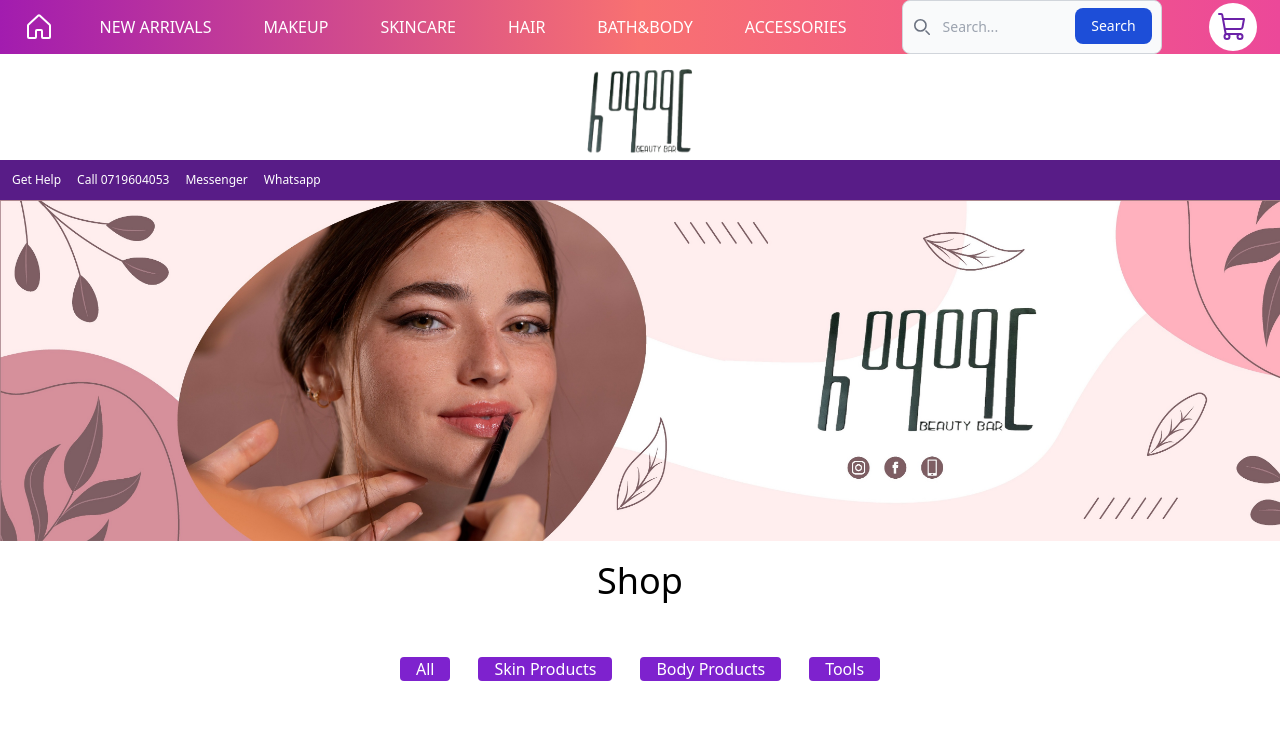
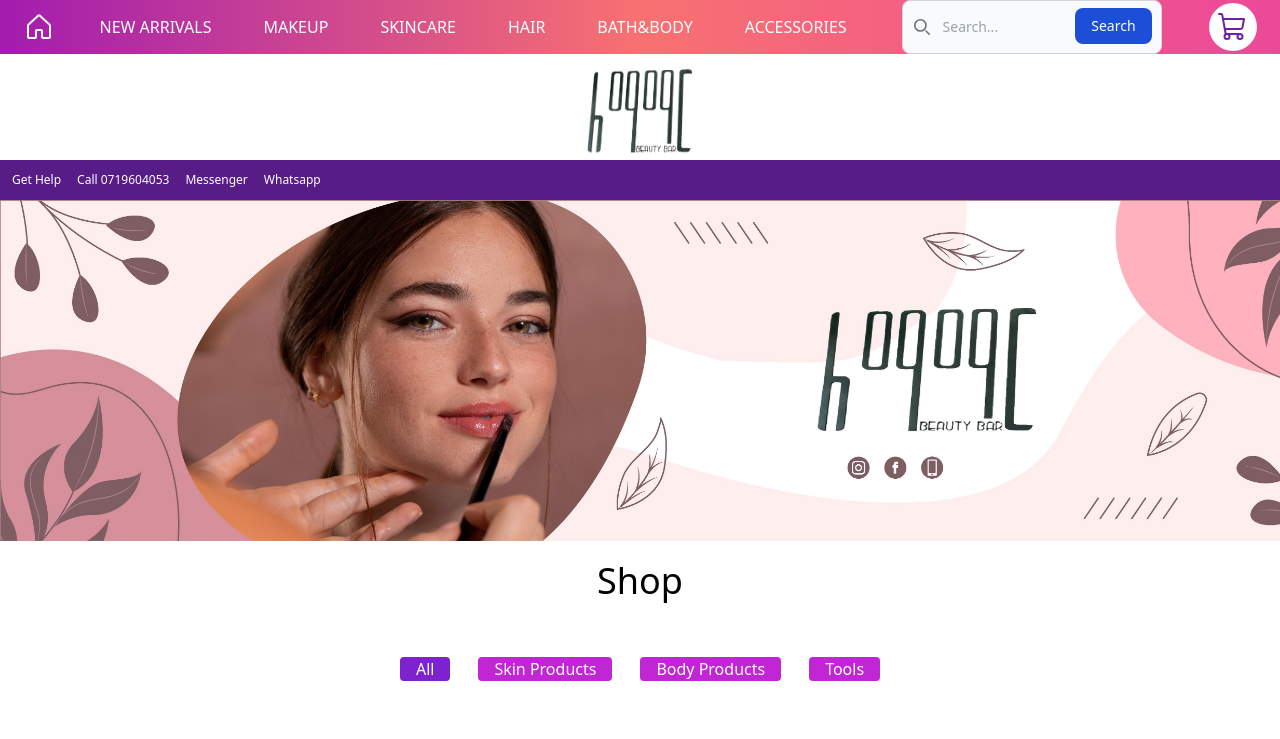
Before and after one commit to KidusThethird/Lemamar_website, a React (Create React App) app: page / in a window 1280 px wide. Shown: the top 739 px of the page. Built offline with nearby package versions, Linux system fonts and the light colour scheme.

Commit message:
framer motion animation to filter items made

```diff
--- a/package.json
+++ b/package.json
@@ -6,6 +6,7 @@
     "@testing-library/jest-dom": "^5.17.0",
     "@testing-library/react": "^13.4.0",
     "@testing-library/user-event": "^13.5.0",
+    "framer-motion": "^10.15.1",
     "phosphor-react": "^1.4.1",
     "react": "^18.2.0",
     "react-dom": "^18.2.0",
--- a/src/pages/shop/shop.jsx
+++ b/src/pages/shop/shop.jsx
@@ -1,76 +1,110 @@
-import React, { useState } from 'react'
+import React, { useState } from 'react';
 import products from '../../productImage';
-import {Cover} from '../../components/cover';
+import { Cover } from '../../components/cover';
 import { PRODUCTS } from '../../products';
-import { Product} from './product';
+import { Product } from './product';
+import {motion ,AnimatePresence  } from 'framer-motion';
 
 export const Shop = () => {
+  const [chosenCategory, setChosenCategory] = useState('all');
 
+  const [all_button, setAllButton] = useState('bg-purple-700');
+  const [skin_button, setskin_button] = useState('bg-fuchsia-600');
+  const [tools_button, settools_button] = useState('bg-fuchsia-600');
+  const [body_button, setbody_button] = useState('bg-fuchsia-600');
 
-  const [chosenCategory , setChosenCategory] = useState('all')
+  const defaultButtonSize = () => {
+    setskin_button('bg-fuchsia-600');
+    setbody_button('bg-fuchsia-600');
+    setAllButton('bg-fuchsia-600');
+    settools_button('bg-fuchsia-600');
 
-  const skin=()=>{
+  };
 
+  const skin = () => {
     setChosenCategory('skin');
+    defaultButtonSize();
+    setskin_button('bg-purple-700');
+  };
 
-  }
-  const body=()=>{
+  const body = () => {
+    setChosenCategory('body');
+    defaultButtonSize();
+    setbody_button('bg-purple-700');
+  };
 
-    setChosenCategory('body');
+  const tool = () => {
+    setChosenCategory('tools');
+    defaultButtonSize();
+    settools_button('bg-purple-700');
+  };
 
-  }
-  const tool=()=>{
-
-    setChosenCategory('tools');
-
-  }
-  const all=()=>{
-
+  const all = () => {
     setChosenCategory('all');
-
-  }
-
+    defaultButtonSize();
+    setAllButton('bg-purple-700');
+  };
 
   return (
     <div className=''>
       <Cover />
 
-        <div className='flex  justify-center'>
+      <div className='flex justify-center'>
         <div>
-            <h1 className='p-5  text-4xl text-center'>Shop</h1>
+          <h1 className='p-5 text-4xl text-center'>Shop</h1>
 
           <div className='space-x-7 mx-auto py-9'>
-              <button onClick={()=>all()} className='bg-purple-700 hover:scale-110 hover:shadow-2xl text-white px-4 rounded'>All</button>
-              <button onClick={()=>skin()} className='bg-purple-700 hover:scale-110 hover:shadow-2xl text-white px-4 rounded'>Skin Products</button>
-              <button onClick={()=>body()} className='bg-purple-700 hover:scale-110 hover:shadow-2xl text-white px-4 rounded'>Body Products</button>
-              <button onClick={()=>tool()} className='bg-purple-700 hover:scale-110 hover:shadow-2xl text-white px-4 rounded'>Tools</button>
+            <button
+              onClick={() => all()}
+              className={`${all_button} hover:scale-110 hover:shadow-2xl text-white px-4 rounded`}
+            >
+              All
+            </button>
+            <button
+              onClick={() => skin()}
+              className={`${skin_button} hover:scale-110 hover:shadow-2xl text-white px-4 rounded`}
+            >
+              Skin Products
+            </button>
+            <button
+              onClick={() => body()}
+              className={`${body_button} hover:scale-110 hover:shadow-2xl text-white px-4 rounded`}
+            >
+              Body Products
+            </button>
+            <button
+              onClick={() => tool()}
+              className={`${tools_button} hover:scale-110 hover:shadow-2xl text-white px-4 rounded`}
+            >
+              Tools
+            </button>
           </div>
         </div>
       </div>
 
 
-
-            <div className='grid grid-cols-5 p-6  gap-x-8 gap-y-4'>
-
-                    {PRODUCTS.map((product)=>(
-                      product.category==chosenCategory?<Product data={product}/>: <>
-                       {chosenCategory=='all' && <Product data={product}/> }
-                      </>
-
-
-                    ))}
+      <div className='grid grid-cols-5 p-6 gap-x-8 gap-y-4'>
+    <AnimatePresence>
+      {PRODUCTS.map((product) =>
+        product.category === chosenCategory || chosenCategory === 'all' ? (
+          <motion.div
+            key={product.id}
+            layout
+            initial={{ opacity: 0 }}
+            animate={{ opacity: 1 }}
+            exit={{ opacity: 0 }}
+            transition={{ duration: 0.3 }}
+            className='transition-opacity'
+            whileHover={{ scale: 1.1 }}
+          >
+            <Product data={product} />
+          </motion.div>
+        ) : null
+      )}
+    </AnimatePresence>
   </div>
 
 
-
-
-
-
-
-
-
-
-
     </div>
-  )
-}
+  );
+};
```
Also changed, not shown: src/pages/shop/product.jsx (+4 -3 lines), 1 other file (tests, documents, lock files or other folders). Lines whose indentation alone changed are shown as unchanged.
